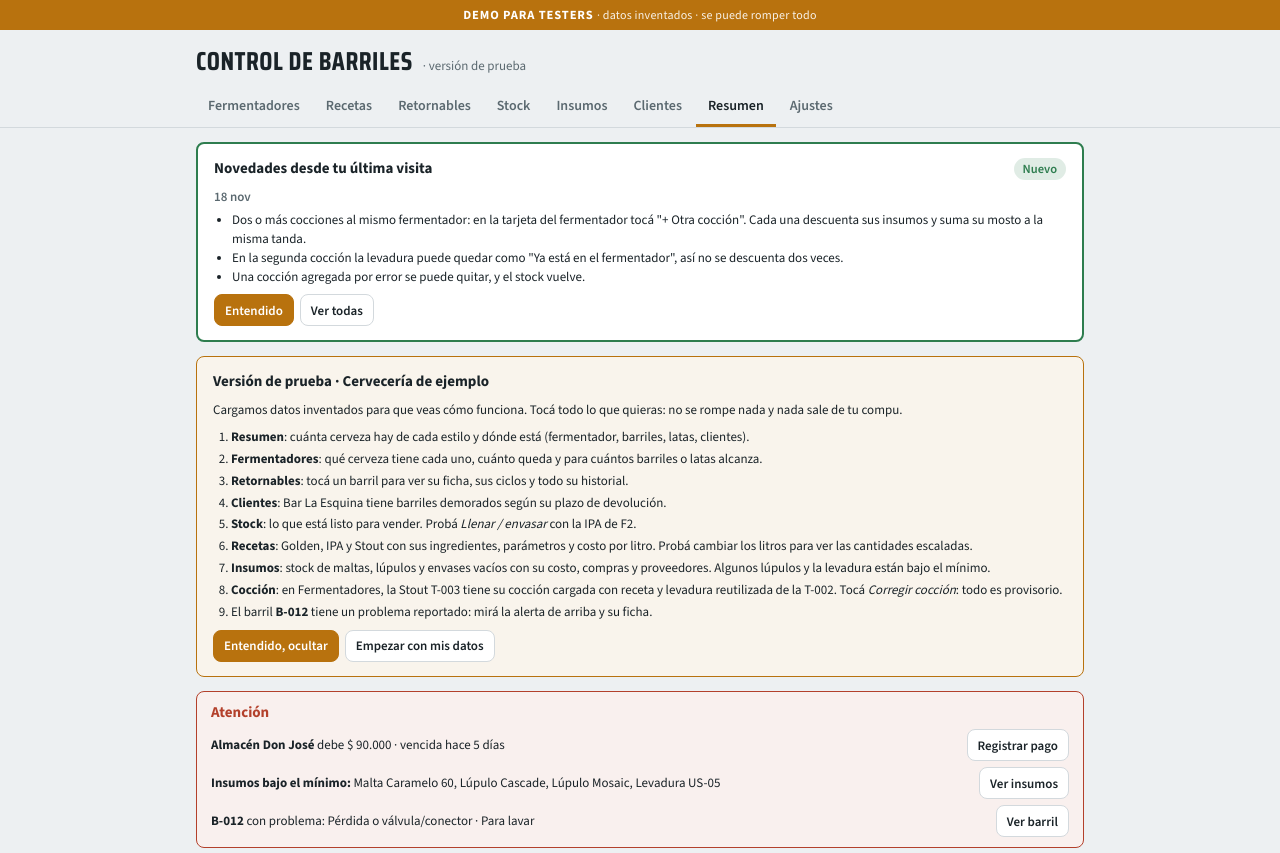
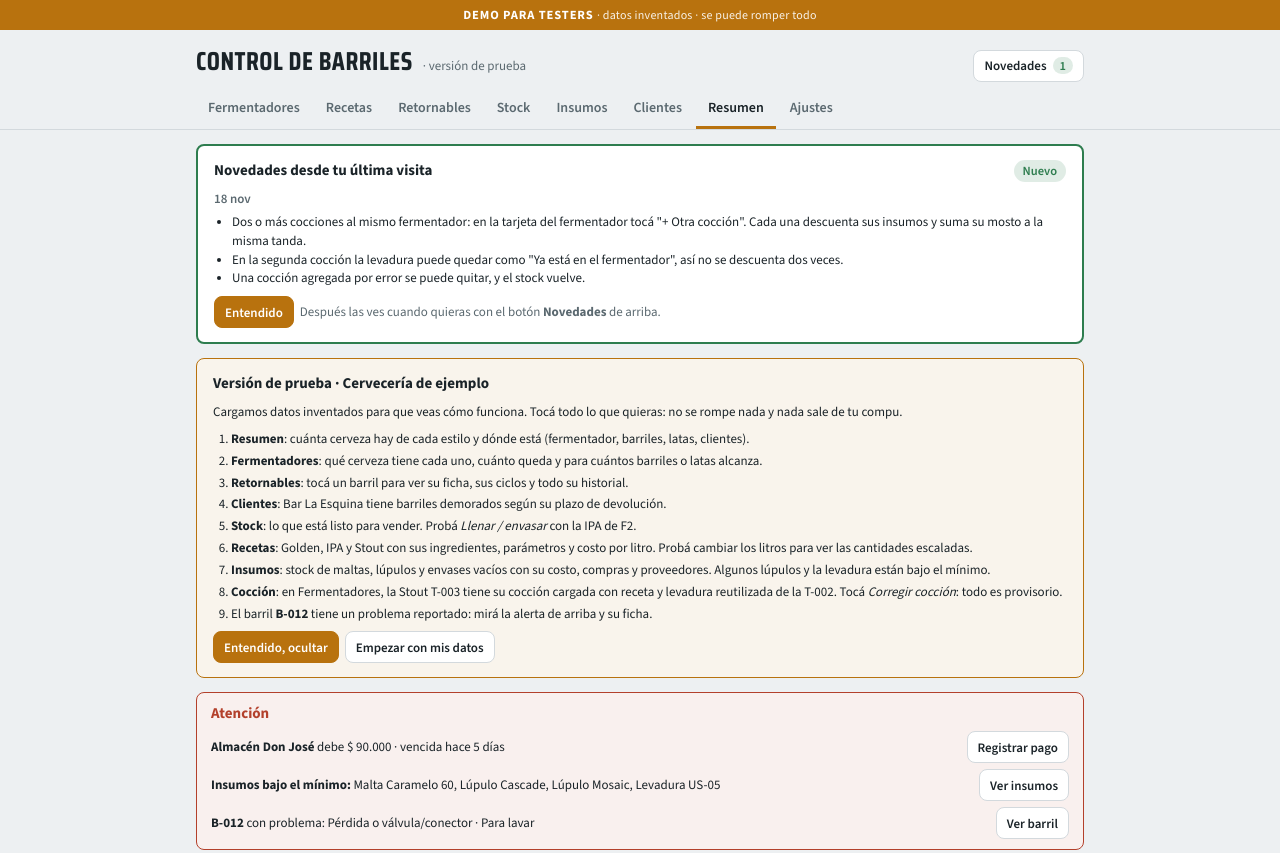
Before and after one commit to ompineyro-hash/control-barriles-demo, a plain HTML site: page index.html in a window 1280 px wide. Shown: the top 853 px of the page. Drawn offline with nearby package versions, Linux system fonts and the light colour scheme.

Commit message:
Botón Novedades siempre a mano
Co-Authored-By: Claude Opus 5.5 <noreply@anthropic.com>

```diff
--- a/index.html
+++ b/index.html
@@ -4420,20 +4420,23 @@ var NOV=[
 ];
 var K='cb-nov-visto',visto='';try{visto=localStorage.getItem(K)||'';}catch(e){}
 function esc(s){return String(s).replace(/[&<>"]/g,function(c){return{'&':'&amp;','<':'&lt;','>':'&gt;','"':'&quot;'}[c];});}
+function nuevas(){return NOV.filter(function(n){return n.id>visto;});}
+function marcar(){visto=NOV[0].id;try{localStorage.setItem(K,visto);}catch(e){}pinta();}
+function bloque(L,marca){return L.map(function(n){var nv=marca&&n.id>visto;return '<div style="'+(nv?'border-left:4px solid var(--ok);padding-left:10px':'')+'"><div class="muted small" style="font-weight:600">'+esc(n.f)+(nv?' <span class="chip plain" style="--c:var(--ok)">Nuevo</span>':'')+'</div><ul class="small" style="margin:4px 0 0;padding-left:18px">'+n.t.map(function(x){return '<li>'+esc(x)+'</li>';}).join('')+'</ul></div>';}).join('');}
+var btn=document.createElement('button');btn.type='button';btn.className='btn sm';btn.id='nov-btn';btn.style.marginLeft='auto';
+var brand=document.querySelector('.brand');if(brand)brand.appendChild(btn);
+btn.onclick=function(){var t=document.getElementById('sheet-t'),b=document.getElementById('sheet-b'),sh=document.getElementById('sheet');if(!t||!b||!sh)return;
+  t.textContent='Novedades';b.innerHTML='<div class="stack">'+bloque(NOV,true)+'<p class="h" style="margin:0">Cada vez que subo una mejora aparece acá, con su fecha.</p></div>';sh.hidden=false;marcar();};
 var box=document.createElement('div');box.id='novedades';box.className='wrap';box.style.paddingBottom='0';
 var main=document.getElementById('main');if(!main)return;main.parentNode.insertBefore(box,main);
-function pinta(todo){
-  var L=todo?NOV:NOV.filter(function(n){return n.id>visto;});if(!visto&&!todo)L=NOV.slice(0,1);
-  if(!L.length){box.innerHTML='<div style="margin-top:10px;text-align:right"><button type="button" class="btn sm" id="nov-ver">Ver novedades</button></div>';}
-  else box.innerHTML='<div class="panel card" style="margin-top:14px;border-color:var(--ok);border-width:2px"><div class="row between"><strong>'+(todo?'Todas las novedades':'Novedades desde tu última visita')+'</strong><span class="chip plain" style="--c:var(--ok)">Nuevo</span></div>'+
-    L.map(function(n){return '<div><div class="muted small" style="font-weight:600">'+esc(n.f)+'</div><ul class="small" style="margin:4px 0 0;padding-left:18px">'+n.t.map(function(x){return '<li>'+esc(x)+'</li>';}).join('')+'</ul></div>';}).join('')+
-    '<div class="row" style="gap:6px"><button type="button" class="btn sm pri" id="nov-ok">Entendido</button>'+(todo?'':'<button type="button" class="btn sm" id="nov-todo">Ver todas</button>')+'</div></div>';
-  var ok=document.getElementById('nov-ok'),td=document.getElementById('nov-todo'),vr=document.getElementById('nov-ver');
-  if(ok)ok.onclick=function(){visto=NOV[0].id;try{localStorage.setItem(K,visto);}catch(e){}pinta(false);};
-  if(td)td.onclick=function(){pinta(true);};
-  if(vr)vr.onclick=function(){pinta(true);};
+function pinta(){
+  var L=nuevas();if(!visto)L=NOV.slice(0,1);
+  btn.innerHTML='Novedades'+(L.length&&visto!==NOV[0].id?' <span class="chip plain" style="--c:var(--ok);padding:0 7px">'+L.length+'</span>':'');
+  if(!L.length||visto===NOV[0].id){box.innerHTML='';return;}
+  box.innerHTML='<div class="panel card" style="margin-top:14px;border-color:var(--ok);border-width:2px"><div class="row between"><strong>Novedades desde tu última visita</strong><span class="chip plain" style="--c:var(--ok)">Nuevo</span></div>'+bloque(L,false)+'<div class="row" style="gap:6px"><button type="button" class="btn sm pri" id="nov-ok">Entendido</button><span class="small muted">Después las ves cuando quieras con el botón <strong>Novedades</strong> de arriba.</span></div></div>';
+  document.getElementById('nov-ok').onclick=marcar;
 }
-pinta(false);
+pinta();
 function enResumen(){var b=document.querySelector('#tabs button[aria-current="page"]');box.hidden=!!(b&&b.dataset.tab!=='resumen');}
 var tb=document.getElementById('tabs');if(tb&&window.MutationObserver){new MutationObserver(enResumen).observe(tb,{childList:true,subtree:true,attributes:true});enResumen();}
 })();
```
